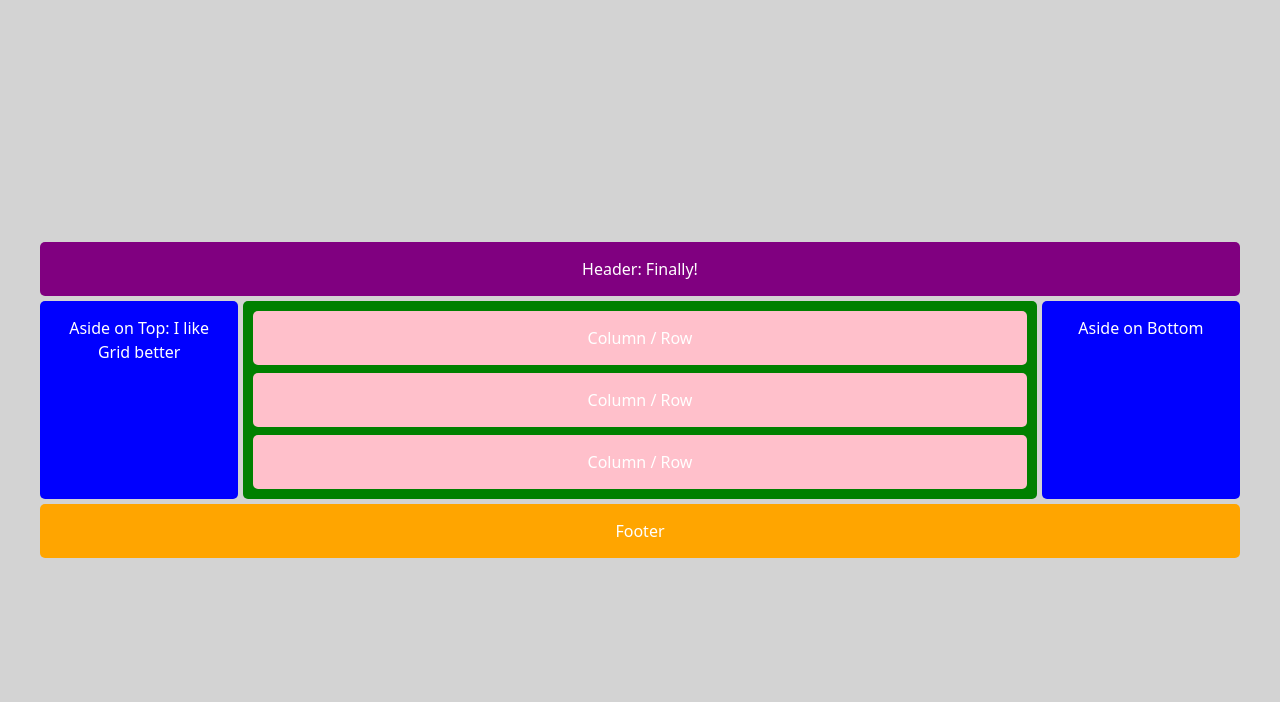
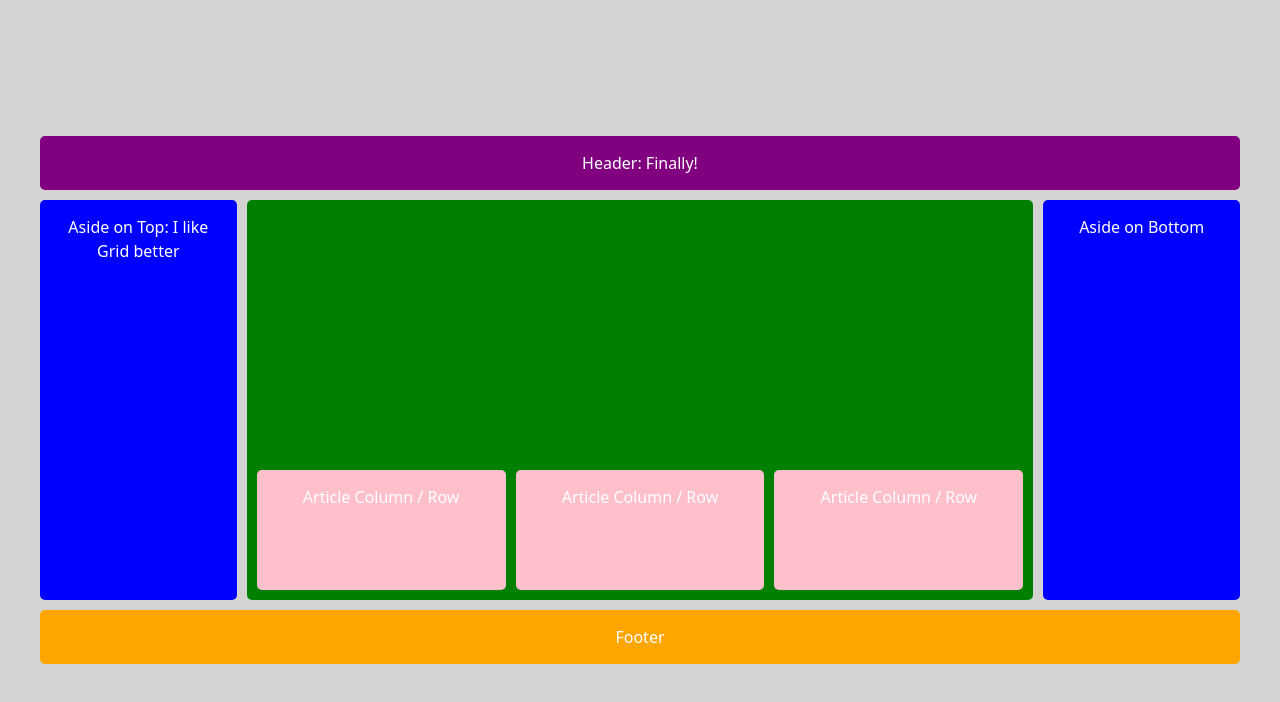
Before and after one commit to chrislambert-ky/my-codeyou-grid-wireframe-practice, a plain HTML site: page index.html in a window 1280 px wide. Drawn offline with Linux system fonts and the light colour scheme.

Commit message:
updated for grading

```diff
--- a/css/style.css
+++ b/css/style.css
@@ -57,7 +57,7 @@ header
     border-radius: 5px;
 }
 
-.column
+.article
 {
     background-color: pink;
     color: white;
@@ -86,6 +86,7 @@ footer
     border-radius: 5px;
 }
 
+/*
 @media (min-width: 768px)
 {
     .container
@@ -99,3 +100,39 @@ footer
             "footer footer footer";
     }
 }
+*/
+
+@media (min-width: 900px)
+{
+    .container
+    {
+        max-width: 1200px;
+        grid-template-columns: 1fr 4fr 1fr;
+        grid-template-rows: auto 1fr auto;
+        grid-template-areas:
+            "header header header"
+            "aside-top main-content aside-bottom"
+            "footer footer footer";
+        gap: 10px;
+        padding: 30px 0;
+    }
+    .main-content
+    {
+        display: grid;
+        grid-template-rows: 2fr 1fr;
+        grid-template-columns: 1fr 1fr 1fr;
+        min-height: 400px;
+        gap: 10px;
+        align-items: end;
+        position: relative
+    }
+    .article
+    {
+     grid-row: 2;
+     min-width: 0;
+     min-height: 120px;
+    }
+    .article:nth-child(1) {grid-column: 1;}
+    .article:nth-child(1) {grid-column: 2;}
+    .article:nth-child(1) {grid-column: 3;}
+}
--- a/index.html
+++ b/index.html
@@ -12,9 +12,9 @@
         <header>Header: Finally!</header>
         <aside class="aside-top">Aside on Top: I like Grid better</aside>
         <div class="main-content">
-            <div class="column">Column / Row</div>
-            <div class="column">Column / Row</div>
-            <div class="column">Column / Row</div>
+            <div class="article">Article Column / Row</div>
+            <div class="article">Article Column / Row</div>
+            <div class="article">Article Column / Row</div>
         </div>
         <aside class="aside-bottom">Aside on Bottom</aside>
         <footer>Footer</footer>
```
